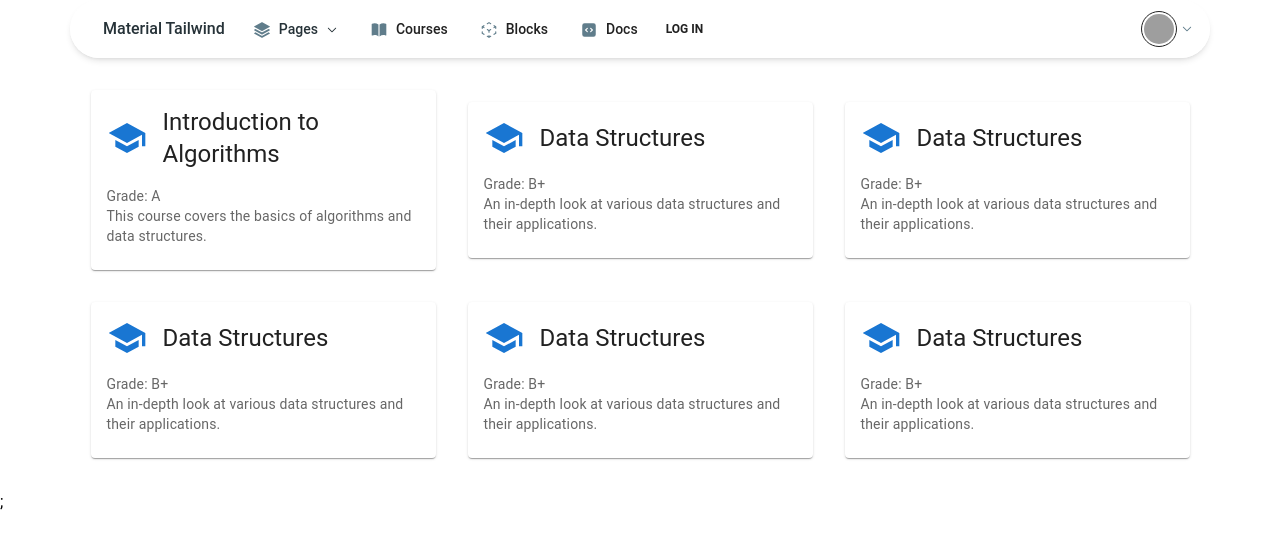
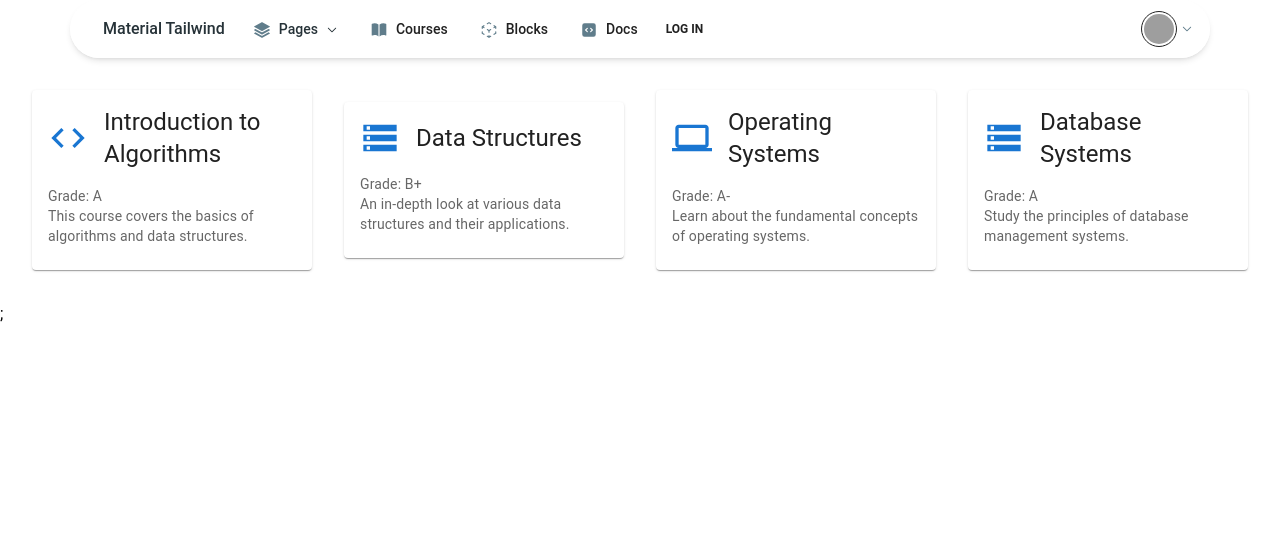
Before and after one commit to SathishAdithiyaaSV/LMS, a React (Vite) app in the folder client/: page / in a window 1280 px wide. Shown: the top 548 px of the page. Built offline with nearby package versions, Linux system fonts and the light colour scheme; grey boxes are pictures that could not be loaded.

Commit message:
Added differt icons for courses

```diff
--- a/client/src/App.jsx
+++ b/client/src/App.jsx
@@ -2,6 +2,10 @@ import { Button } from "@material-tailwind/react";
 import ComplexNavbar from "./constants/navbar/Navbar";
 import CourseCard from "./components/Card";
 import { Box } from '@mui/material';
+import SchoolIcon from '@mui/icons-material/School';
+import CodeIcon from '@mui/icons-material/Code';
+import StorageIcon from '@mui/icons-material/Storage';
+import ComputerIcon from '@mui/icons-material/Computer';
 
 export default function App() {
   return (
@@ -10,38 +14,36 @@ export default function App() {
   <Box
       display="flex"
       flexWrap="wrap"
-      justifyContent="center"
+
       sx={{ p: 2 }}
     >
   <CourseCard
         courseName="Introduction to Algorithms"
         grade="A"
         description="This course covers the basics of algorithms and data structures."
+        icon={CodeIcon}
+
       />
       <CourseCard
         courseName="Data Structures"
         grade="B+"
         description="An in-depth look at various data structures and their applications."
+        icon={StorageIcon}
+
       />
       <CourseCard
-        courseName="Data Structures"
-        grade="B+"
-        description="An in-depth look at various data structures and their applications."
+        courseName="Operating Systems"
+        grade="A-"
+        description="Learn about the fundamental concepts of operating systems."
+        icon={ComputerIcon}
+
       />
       <CourseCard
-        courseName="Data Structures"
-        grade="B+"
-        description="An in-depth look at various data structures and their applications."
-      />
-      <CourseCard
-        courseName="Data Structures"
-        grade="B+"
-        description="An in-depth look at various data structures and their applications."
-      />
-      <CourseCard
-        courseName="Data Structures"
-        grade="B+"
-        description="An in-depth look at various data structures and their applications."
+        courseName="Database Systems"
+        grade="A"
+        description="Study the principles of database management systems."
+        icon={StorageIcon}
+
       />
 
       </Box>;
--- a/client/src/components/Card.jsx
+++ b/client/src/components/Card.jsx
@@ -3,13 +3,14 @@ import PropTypes from 'prop-types';
 import { Card, CardContent, Typography, Box, ButtonBase } from '@mui/material';
 import SchoolIcon from '@mui/icons-material/School';
 
-const CourseCard = ({ courseName, grade, description, onClick }) => {
+const CourseCard = ({ courseName, grade, icon: Icon, description, onClick }) => {
   return (
     <ButtonBase
       onClick={onClick}
       sx={{
         display: 'flex',
         textAlign: 'initial',
+        width: '25%',
         '&:hover .MuiCard-root': {
           transform: 'scale(1.05)',
           boxShadow: '0 4px 8px rgba(0, 0, 0, 0.2)',
@@ -18,8 +19,8 @@ const CourseCard = ({ courseName, grade, description, onClick }) => {
     >
       <Card className="MuiCard-root" sx={{ maxWidth: 345, margin: 2, transition: 'transform 0.3s' }}>
         <CardContent>
-          <Box display="flex" alignItems="center" mb={2} mr={2}>
-            <SchoolIcon color="primary" sx={{ fontSize: 40, mr: 2 }} />
+          <Box display="flex" alignItems="center" mb={2} sx={{ pb: 0 }}>
+            <Icon color="primary" sx={{ fontSize: 40, mr: 2 }} />
             <Typography variant="h5" component="div">
               {courseName}
             </Typography>
```
